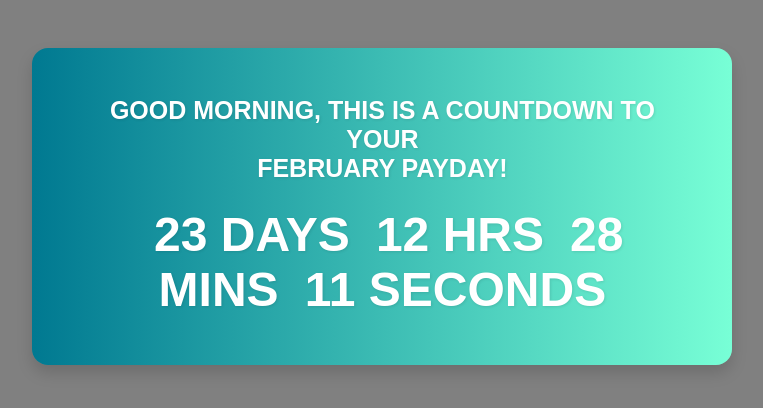
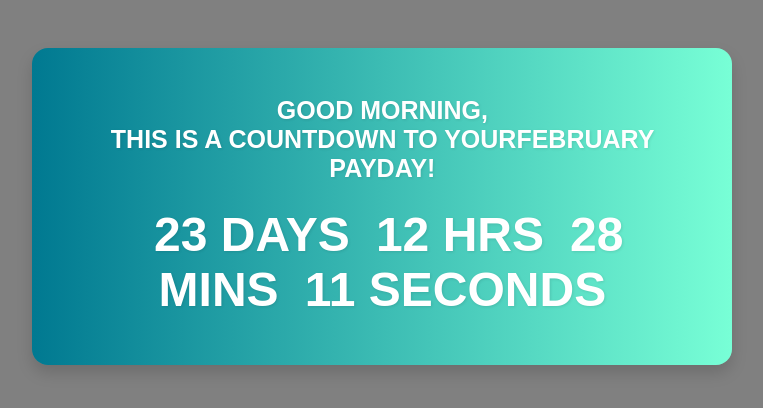
Before and after one commit to Billson7/Payday-Countdown, a React (Create React App) app: page / in a window 1280 px wide. Shown: the top 408 px of the page, without its empty margins (264-1027 px from the left). Built offline with nearby package versions, Linux system fonts and the light colour scheme.

Commit message:
Layout fix

```diff
--- a/src/App.js
+++ b/src/App.js
@@ -43,8 +43,8 @@ const App = () => {
   return (
     <div className="page-section">
       <div className="countdown-page">
-        <h1 id="header">{HeadingGreeting()}, this is a countdown to your</h1>
-        <h1 id="header">{month} Payday!</h1>
+        <h1 id="header">{HeadingGreeting()}, </h1>
+        <h1 id="header">this is a countdown to your{month} Payday!</h1>
         <div className="timer">
           {timerComponents.length ? timerComponents : <span>Payday!</span>}
         </div>
```
